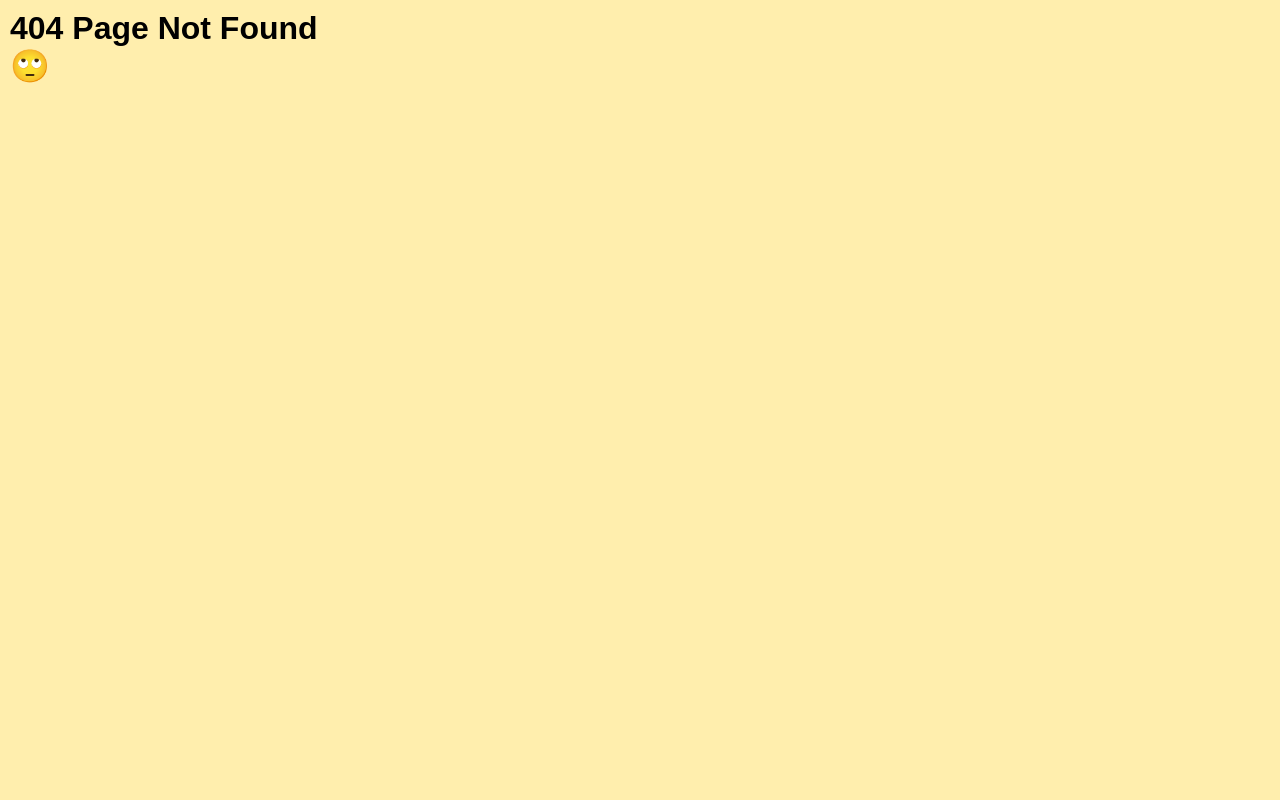
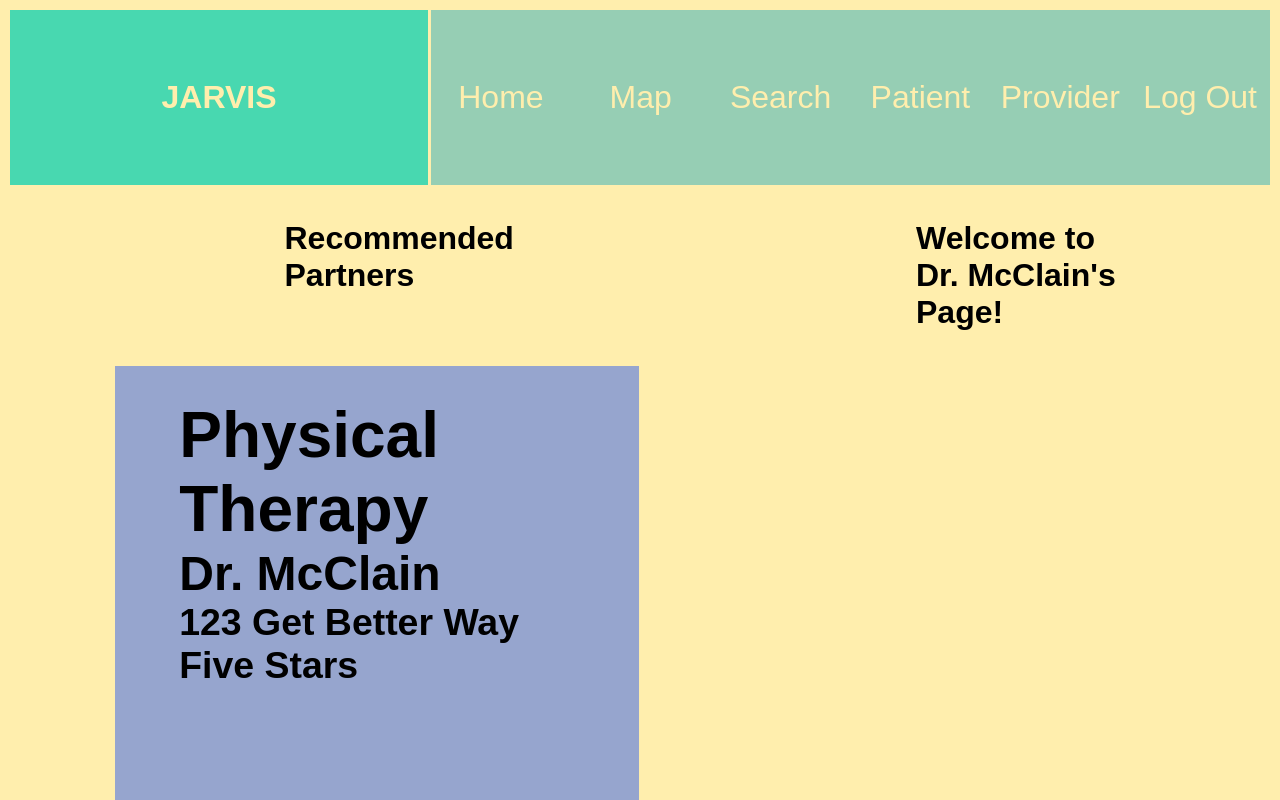
Before and after one commit to beckymcclain8/Jarvis2.0, a React (Create React App) app in the folder jarvis2.0/: page /1/provider in a window 1280 px wide. Before the commit this address had no page. Shown: the top 800 px of the page. Built offline with nearby package versions, Linux system fonts and the light colour scheme.

Commit message:
provider page started

```diff
--- a/jarvis2.0/src/App.js
+++ b/jarvis2.0/src/App.js
@@ -6,6 +6,7 @@ import Home from "./pages/Home";
 import About from "./pages/About";
 import Patient from "./pages/Patient";
 import Search from "./pages/Search";
+import Provider from "./pages/Provider";
  // import Provider from "./pages/Provider";
 import NoMatch from "./pages/NoMatch";
 
@@ -20,7 +21,7 @@ class App extends Component {
           <Route exact path="/:id/patient" component={Patient} />
           <Route exact path="/search" component={Search} />
 
-          {/* <Route exact path="/:id/provider" component={Provider} /> */}
+          <Route exact path="/:id/provider" component={Provider} />
           {/* <Route  exact path="/:id/provider" component={Provider} />
           Will need second provider page after all so that the patient
           can view the non editable one */}
--- a/jarvis2.0/src/components/ContactBadge/ContactBadge.js
+++ b/jarvis2.0/src/components/ContactBadge/ContactBadge.js
@@ -3,8 +3,15 @@ import "./ContactBadge.css";
 import "../../App.css";
 import "../../index.css";
 
-const ContactBadge = props => {
-  return <div className="contactBadge">Contact Badge</div>;
-};
+const ContactBadge = props => (
+
+  <div className={props.className} {...props}>
+  <h1>{props.genre}</h1>
+  <h2>{props.doctor}</h2>
+  <h3>{props.address}</h3>
+  <h3>{props.rating}</h3>
+
+  </div>
+);
 
 export default ContactBadge;
--- /dev/null
+++ b/jarvis2.0/src/pages/Provider/Provider.css
@@ -0,0 +1,72 @@
+body {
+    margin: 0;
+    padding: 0;
+    font-family: sans-serif;
+    overflow: hidden;
+  }
+
+  .container {
+    display: grid;
+    grid-gap: 3px;
+
+    grid-template-columns: repeat(12, 1fr);
+    grid-template-rows: repeat(10, 1fr);
+  }
+
+  .navbar {
+    grid-column: 5/-1;
+    grid-row: 1/2;
+  }
+
+  .header {
+    grid-column: 1/5;
+    grid-row: 1/2;
+  }
+
+  .contactBadge {
+    grid-column: 2/7;
+    grid-row: 3/6;
+  }
+
+  #greeting {
+    grid-column: 9/12;
+    grid-row: 2/3;
+  }
+
+  .starVote {
+    grid-column: 9/12;
+    grid-row: 7/9;
+  }
+
+
+
+  /* .result-a {
+    grid-column: 1/4;
+    grid-row: 3/5;
+  }
+  .result-b {
+    grid-column: 5/8;
+    grid-row: 3/5;
+  }
+  .result-c {
+    grid-column: 1/4;
+    grid-row: 5/7;
+  }
+  .result-d {
+    grid-column: 5/8;
+    grid-row: 5/7;
+   }
+
+  .result-e {
+    grid-column: 1/4;
+    grid-row: 7/9;
+  }
+  .result-f {
+    grid-column: 5/8;
+    grid-row: 7/9;
+  }  */
+
+  footer {
+    grid-column: 1/-1;
+    grid-row: 9/10;
+  }
--- a/jarvis2.0/src/pages/Provider/Provider.js
+++ b/jarvis2.0/src/pages/Provider/Provider.js
@@ -1,3 +1,36 @@
 import React, { Component } from "react";
 import "../../App.css";
 import "../../index.css";
+import "./Provider.css";
+import "./ProviderStyle.css";
+import Navbar from "../../StaticComponents/Navbar";
+import Header from "../../components/Header";
+import Footer from "../../StaticComponents/Footer";
+import StarVote from "../../components/StarVotes";
+import ContactBadge from "../../components/ContactBadge";
+
+class Provider extends Component {
+
+render() {
+    return (
+        <div className="container">
+        <Navbar />
+        <Header />
+        <h1 id="fav">Recommended Partners</h1>
+        <h1 id="greeting">Welcome to Dr. McClain's Page!</h1>
+        <StarVote />
+        <ContactBadge
+        className="contactBadge"
+        genre="Physical Therapy"
+        doctor="Dr. McClain"
+        address="123 Get Better Way"
+        rating="Five Stars"
+        />
+        <Footer />
+        </div>
+    );
+}
+
+}
+
+export default Provider;
--- /dev/null
+++ b/jarvis2.0/src/pages/Provider/ProviderStyle.css
@@ -0,0 +1,43 @@
+.contactBadge {
+    padding: 1em 1em 1em 2em;
+    background-color: #96a5ce;
+    color: black;
+    font-size: 200%;
+}
+
+  #fav {
+    padding: 1em 1em 1em 2em;
+    /* background-color: #96a5ce; */
+    color: black;
+    font-size: 200%;
+  }
+
+  #greeting {
+      padding: 1em 1em 1em 2em;
+      /* background-color: #96a5ce; */
+      color: black;
+      font-size: 200%;
+  }
+
+ .result-a,
+  .result-b,
+  .result-c,
+  .result-d,
+  .result-e,
+  .result-f {
+    padding: 1em;
+    /* background-color: #96a5ce; */
+    color: black;
+  }
+
+
+  .contactBadge h1 {
+    color: black;
+  }
+
+  .starVote {
+    padding: 1em 1em 1em 2em;
+    background-color: #96a5ce;
+    color: black;
+    font-size: 200%;
+  }
```
